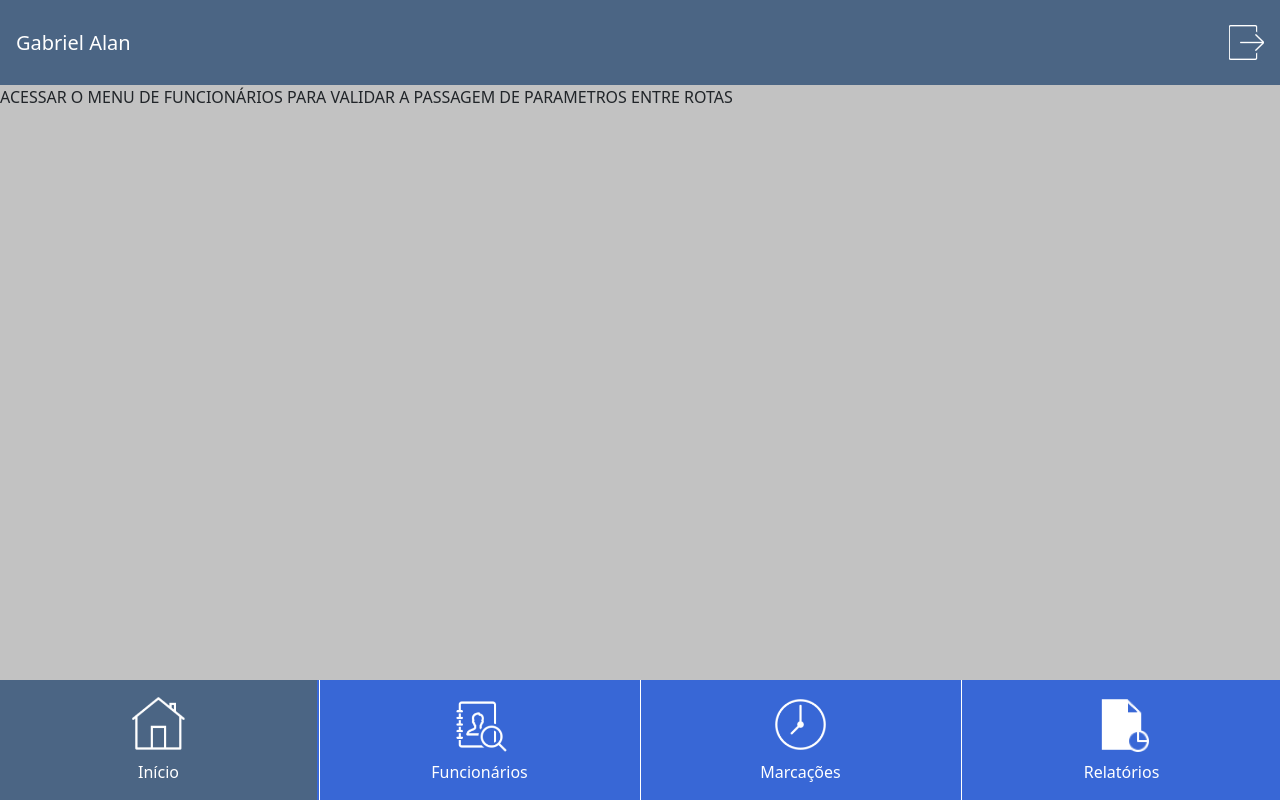
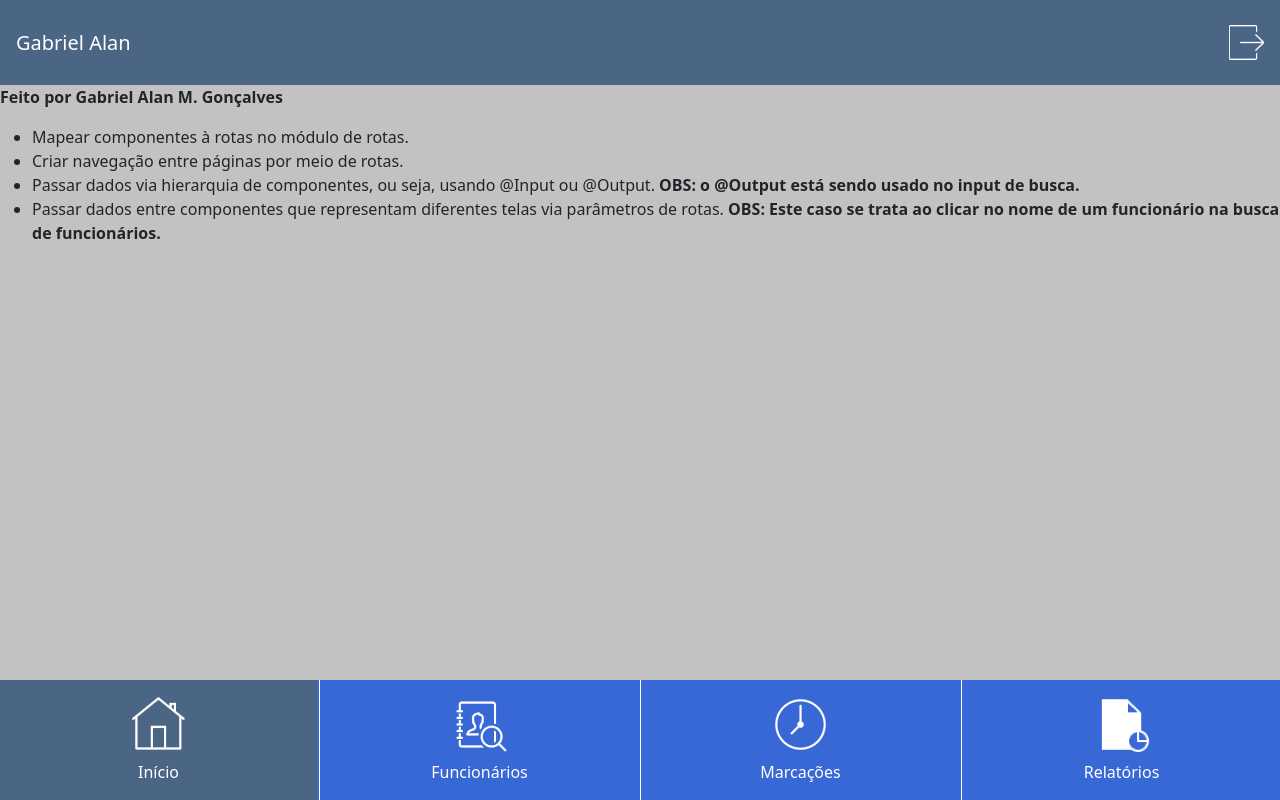
Before and after one commit to alansep/gestao-de-ponto-eletronico, an Angular app: page /inicio in a window 1280 px wide. Built offline with nearby package versions, Linux system fonts and the light colour scheme.

Commit message:
Atividade 09

```diff
--- a/src/app/app.component.html
+++ b/src/app/app.component.html
@@ -4,6 +4,6 @@
   <div class="router-height">
       <router-outlet></router-outlet>
   </div>
-  <app-footer #footer>
+  <app-footer>
   </app-footer>
 </div>
--- a/src/app/app.component.scss
+++ b/src/app/app.component.scss
@@ -1,4 +1,3 @@
 .router-height {
   height: calc(100vh - 205px);
-  overflow-y: auto;
 }
--- a/src/app/app.component.ts
+++ b/src/app/app.component.ts
@@ -1,21 +1,30 @@
+import { HeaderService } from './header/service/header.service';
 import { FooterService } from './footer/service/footer.service';
 import { FooterComponent } from './footer/footer.component';
 import { HeaderAction } from './header/domain/header-action';
-import { Component, ViewChild } from '@angular/core';
+import { AfterContentInit, Component, OnInit, ViewChild } from '@angular/core';
+import { HeaderState } from './header/domain/header-state';
 
 @Component({
   selector: 'app-root',
   templateUrl: './app.component.html',
   styleUrls: ['./app.component.scss'],
 })
-export class AppComponent {
+export class AppComponent implements OnInit{
 
   public rodapeVisivel: boolean = true;
 
-  constructor(footerService: FooterService){
+  constructor(private headerService: HeaderService){
+  }
 
-    footerService.buscarObservableDeVisibilidade().subscribe(estado => this.rodapeVisivel = estado);
-
+  ngOnInit(): void {
+    this.headerService.buscarObservableDeEstadoAtualizacao().subscribe(result => {
+      if(result !== HeaderState.HOME_STATE){
+        this.rodapeVisivel = false;
+      } else {
+        this.rodapeVisivel = true;
+      }
+    });
   }
 
 
--- a/src/app/header/header.component.html
+++ b/src/app/header/header.component.html
@@ -4,11 +4,11 @@
     <img height="35" width="35" src="../../assets/icons/logout-icon.png">
   </div>
   <div *ngIf="isStateInFeatureState()" class="w-100 h-100 p-3 d-flex justify-content-between align-items-center">
-    <img height="35" width="35" src="../../assets/icons/back-icon.png" (click)="voltarPagina()">
+    <img height="35" width="35" src="../../assets/icons/back-icon.png" class="pointer" (click)="voltarPagina()">
     <span class="header-name">{{nomeUsuario}}</span>
   </div>
   <div *ngIf="isStateInUpdateState()" class="w-100 h-100 p-3 d-flex justify-content-between align-items-center">
-    <img height="35" width="35" src="../../assets/icons/back-icon.png" (click)="voltarPagina()">
+    <img height="35" width="35" src="../../assets/icons/back-icon.png" class="pointer" (click)="voltarPagina()">
     <span class="header-name">{{nomeUsuario}}</span>
   </div>
 </div>
--- a/src/app/header/header.component.scss
+++ b/src/app/header/header.component.scss
@@ -7,3 +7,7 @@
   color: white;
   font-size: 20px;
 }
+
+.pointer {
+  cursor: pointer;
+}
--- a/src/app/header/header.component.ts
+++ b/src/app/header/header.component.ts
@@ -20,9 +20,6 @@ export class HeaderComponent implements OnInit {
 
   @Input()
   public nomeUsuario = '';
-
-  @Output()
-  public aoSelecionarBotao = new EventEmitter<HeaderAction>();
 
   constructor(
     private router: Router,
--- a/src/app/menu/inicio/inicio.component.html
+++ b/src/app/menu/inicio/inicio.component.html
@@ -1 +1,7 @@
-<p>ACESSAR O MENU DE FUNCIONÁRIOS PARA VALIDAR A PASSAGEM DE PARAMETROS ENTRE ROTAS</p>
+<p><b>Feito por Gabriel Alan M. Gonçalves</b></p>
+<ul>
+  <li>Mapear componentes à rotas no módulo de rotas.</li>
+  <li>Criar navegação entre páginas por meio de rotas.</li>
+  <li>Passar dados via hierarquia de componentes, ou seja, usando @Input ou @Output. <b>OBS: o @Output está sendo usado no input de busca.</b></li>
+  <li>Passar dados entre componentes que representam diferentes telas via parâmetros de rotas. <b>OBS: Este caso se trata ao clicar no nome de um funcionário na busca de funcionários.</b></li>
+</ul>
```
Also changed, not shown: 1 other file (tests, documents, lock files or other folders).
